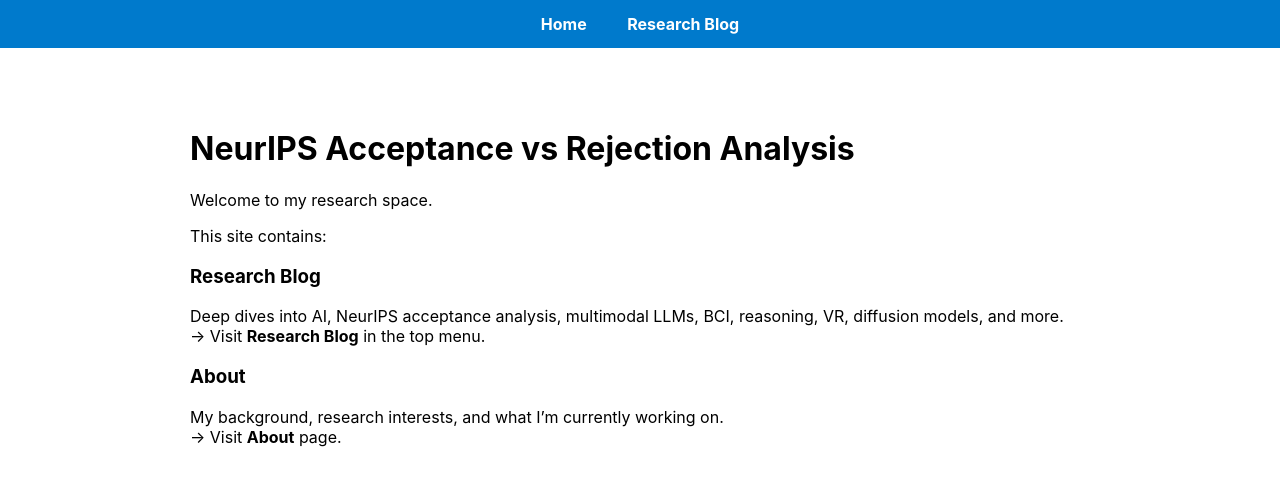
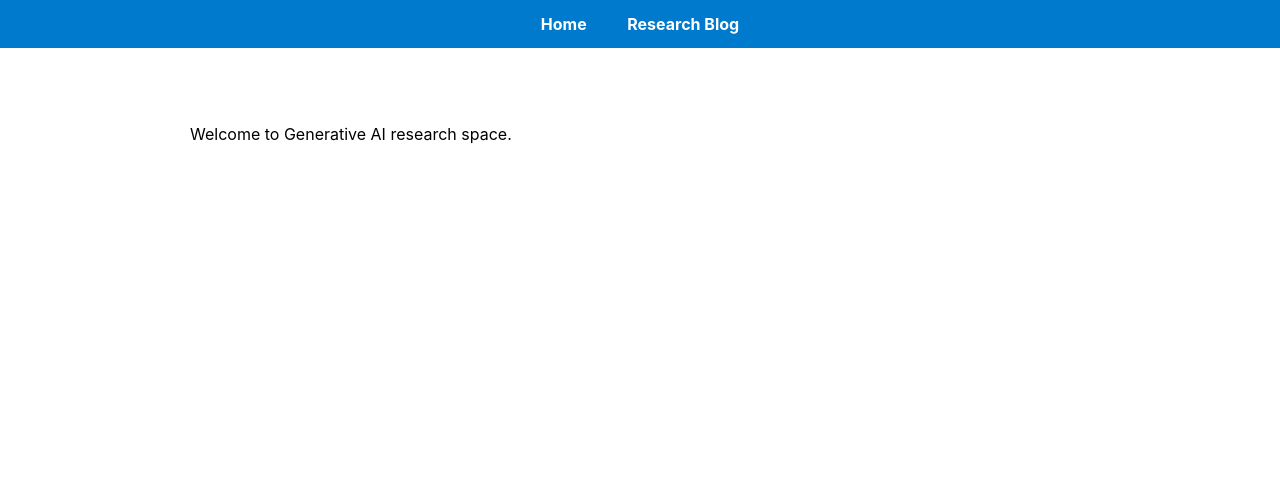
Before and after one commit to aarti-b/aarti-b.github.io, a Jekyll site: the page built from index.md, in a window 1280 px wide. Shown: the top 486 px of the page. Built offline with Jekyll 4.4.1, drawn with Linux system fonts in a browser that asks for light colours.

Commit message:
Revise homepage content for clarity and focus
Updated welcome message and modified site description.

```diff
--- a/index.md
+++ b/index.md
@@ -3,17 +3,6 @@ layout: default
 title: Home
 ---
 
-# NeurIPS Acceptance vs Rejection Analysis
-
-Welcome to my research space.
-
-This site contains:
-
-### Research Blog
-Deep dives into AI, NeurIPS acceptance analysis, multimodal LLMs, BCI, reasoning, VR, diffusion models, and more.
-→ Visit **Research Blog** in the top menu.
 
 
-### About
-My background, research interests, and what I'm currently working on.
-→ Visit **About** page.
+Welcome to Generative AI research space.
```
